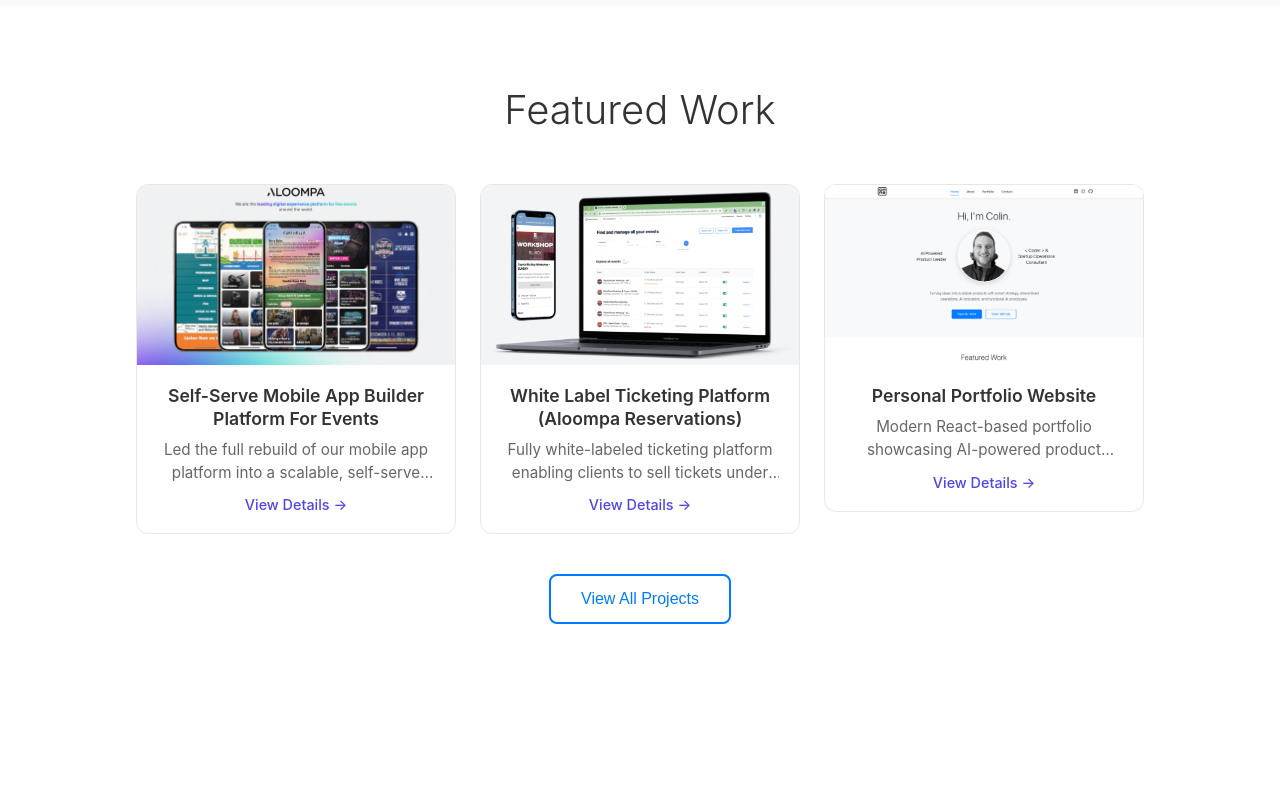
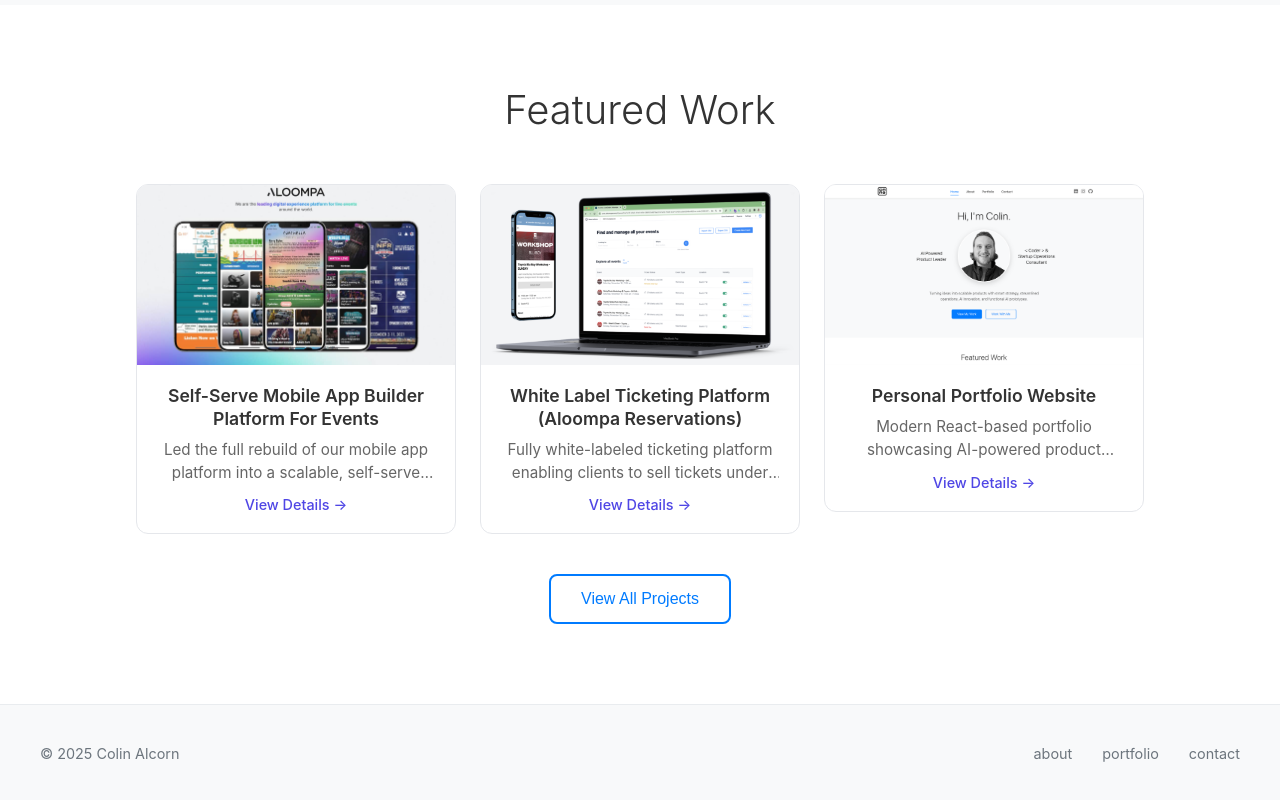
Before and after one commit to colin-mark/colin-mark-website, a React (Create React App) app: page / in a window 1280 px wide. Shown: the part 840-1640 px from the top of the page. Before the commit the page ends 1544 px from the top, so only its background shows below. Built offline with nearby package versions, Linux system fonts and the light colour scheme.

Commit message:
Add bottom bar

```diff
--- a/src/App.js
+++ b/src/App.js
@@ -2,6 +2,7 @@ import React from 'react';
 import { BrowserRouter as Router, Routes, Route } from 'react-router-dom';
 import './App.css';
 import Navigation from './components/Navigation';
+import Footer from './components/Footer';
 import Home from './pages/Home';
 import About from './pages/About';
 import Portfolio from './pages/Portfolio';
@@ -24,6 +25,7 @@ function App() {
             <Route path="/success" element={<Success />} />
           </Routes>
         </main>
+        <Footer />
       </div>
     </Router>
   );
--- /dev/null
+++ b/src/components/Footer.css
@@ -0,0 +1,80 @@
+/* Footer Styles */
+.footer {
+  width: 100%;
+  background-color: #f8f9fa;
+  border-top: 1px solid #e9ecef;
+  padding: 40px 20px;
+  margin-top: auto;
+}
+
+.footer-content {
+  max-width: 1200px;
+  margin: 0 auto;
+  display: flex;
+  justify-content: space-between;
+  align-items: center;
+  flex-wrap: wrap;
+  gap: 20px;
+}
+
+.footer-copyright {
+  color: #6c757d;
+  font-size: 0.9rem;
+}
+
+.footer-copyright p {
+  margin: 0;
+}
+
+.footer-nav {
+  display: flex;
+  gap: 30px;
+  align-items: center;
+}
+
+.footer-link {
+  color: #6c757d;
+  text-decoration: none;
+  font-size: 0.9rem;
+  font-weight: 400;
+  transition: color 0.2s ease;
+  text-transform: lowercase;
+}
+
+.footer-link:hover {
+  color: #007bff;
+  text-decoration: none;
+}
+
+/* Mobile Responsive */
+@media (max-width: 768px) {
+  .footer {
+    padding: 30px 20px;
+  }
+
+  .footer-content {
+    flex-direction: column;
+    text-align: center;
+    gap: 15px;
+  }
+
+  .footer-nav {
+    gap: 20px;
+  }
+
+  .footer-copyright,
+  .footer-link {
+    font-size: 0.85rem;
+  }
+}
+
+/* Ensure footer sticks to bottom */
+.App {
+  display: flex;
+  flex-direction: column;
+  min-height: 100vh;
+}
+
+.main-content {
+  flex: 1;
+}
--- /dev/null
+++ b/src/components/Footer.js
@@ -0,0 +1,22 @@
+import React from 'react';
+import { Link } from 'react-router-dom';
+import './Footer.css';
+
+const Footer = () => {
+  return (
+    <footer className="footer">
+      <div className="footer-content">
+        <div className="footer-copyright">
+          <p>&copy; 2025 Colin Alcorn</p>
+        </div>
+        <nav className="footer-nav">
+          <Link to="/about" className="footer-link">about</Link>
+          <Link to="/portfolio" className="footer-link">portfolio</Link>
+          <Link to="/contact" className="footer-link">contact</Link>
+        </nav>
+      </div>
+    </footer>
+  );
+};
+
+export default Footer;
```
